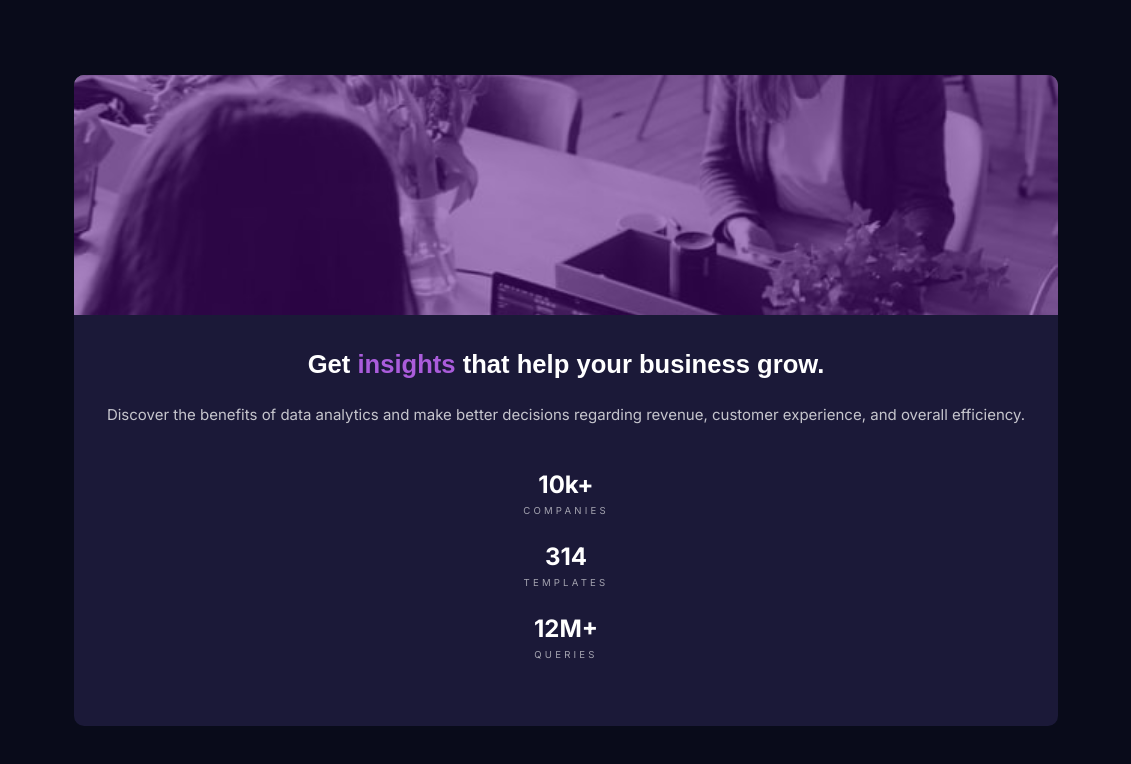
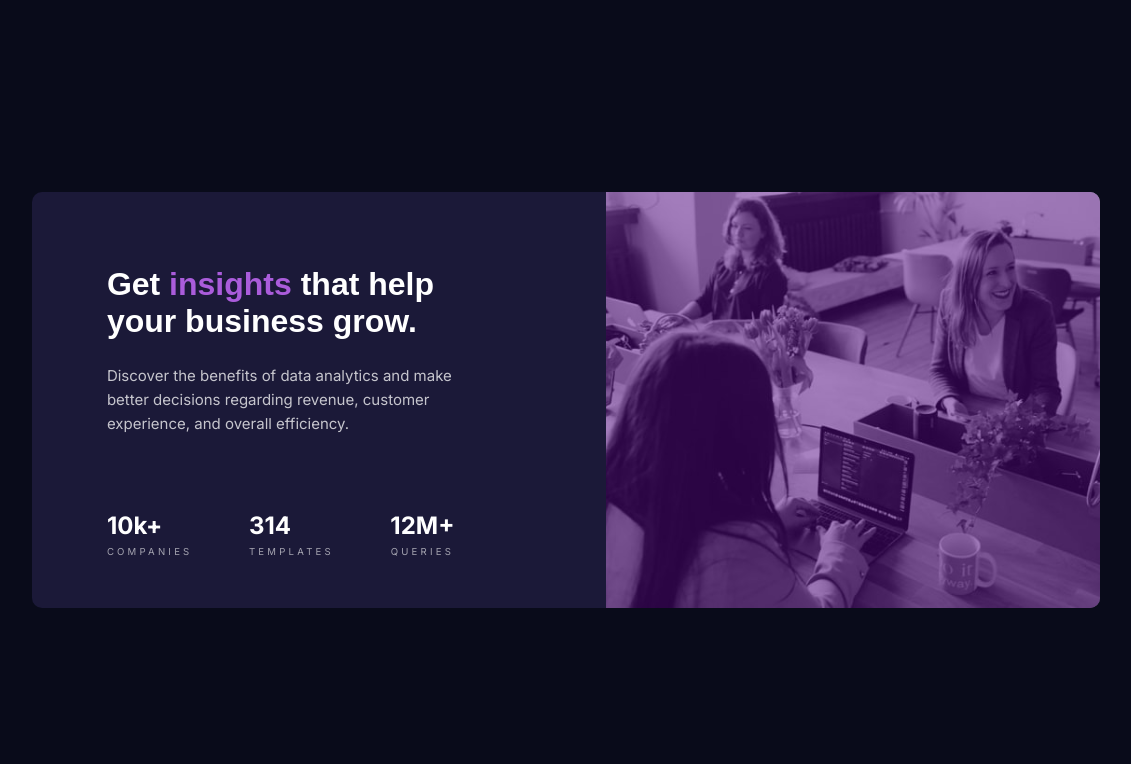
Before and after one commit to ferdroid8080/stats-preview-card, a plain HTML site: page index.html in a window 1536 px wide. Shown: the whole page, without its empty margins (202-1333 px from the left). Drawn offline with Linux system fonts and the light colour scheme.

Commit message:
[add] media queries for 1440px screen width

```diff
--- a/styles.css
+++ b/styles.css
@@ -121,3 +121,62 @@ body {
 	text-transform: uppercase;
 	letter-spacing: .2rem;
 }
+
+
+@media screen and (min-width: 1440px) {
+	.card--container {
+		display: flex;
+		flex-direction: row-reverse;
+	}
+
+	.card--content--wrapper {
+		margin: 40px 50px 0;
+		padding: 34px 25px 0;
+	}
+
+	.card--image {
+		height: auto;
+		background-image: url('./images/image-header-desktop.jpg');
+		border-radius: 0 10px 10px 0;
+	}
+	.card--image--color-mask {
+		border-radius: 0 10px 10px 0;
+	}
+
+	.card--content--header {
+		margin: 0 20px 0 0;
+	}
+
+	.card--content--header h2 {
+		font-size: 2rem;
+		text-align: left;
+	}
+
+	.card--content--inner {
+		margin-left: 0;
+		margin-right: 0;
+		width: 90%;
+	}
+
+
+
+	.card--content--paragraph p {
+		text-align: left;
+	}
+
+	.card--content--stats {
+		width: 91%;
+		margin-top: 4.8rem;
+	}
+
+	.card--content--stats ul {
+		display: flex;
+		flex-direction: row;
+		width: 100%;
+		justify-content: space-between;
+	}
+	.card--content--stats ul li {
+		text-align: left;
+	}
+
+}
```
Also changed, not shown: images/image-header-desktop.jpg (added).
